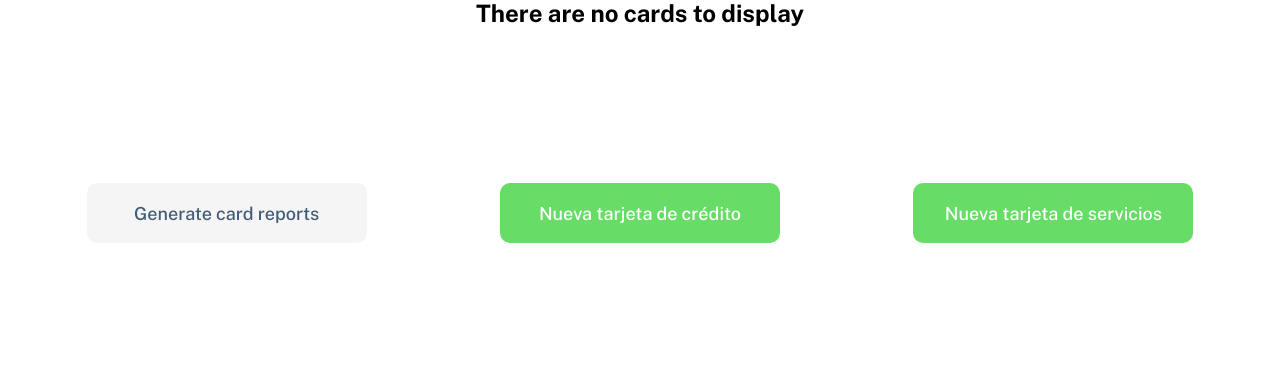
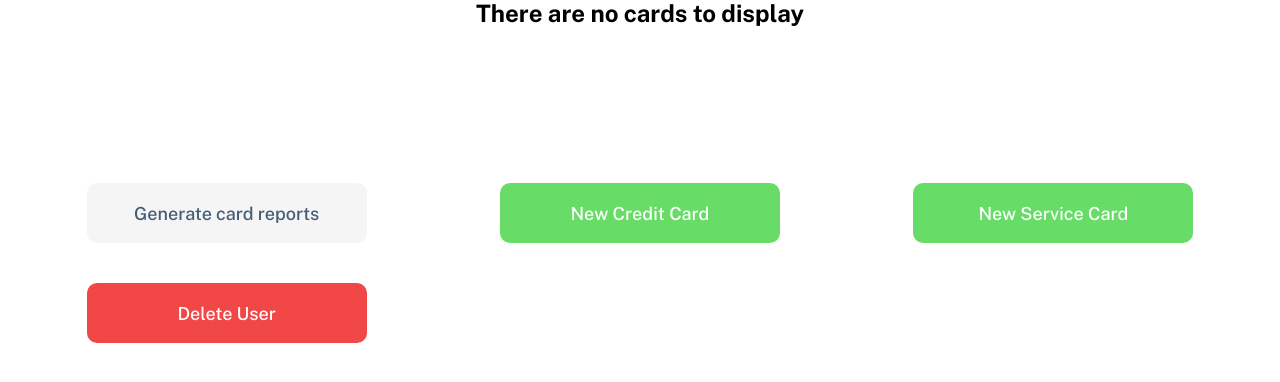
Before and after one commit to sgarnica1/flask-app-cards, a Flask app: template templates/user.html in a window 1280 px wide. Shown: the part 217-599 px from the top of the page. Run offline with Flask 2, Linux system fonts and the light colour scheme; the template is opened without the code that fills it, so the values that code supplies are empty; parts of the project's set-up code (start-up, migrations or seed data) failed here and were passed over; some libraries are stand-ins or nearby versions.

Commit message:
Delete user route added

```diff
--- a/app.py
+++ b/app.py
@@ -1,7 +1,7 @@
 from cards.service_card import ServiceCard
 from cards.credit_card import CreditCard
 from cards.user import User
-from flask import Flask, render_template, request, redirect, url_for
+from flask import Flask, render_template, request, redirect, url_for, flash
 from flask_mysqldb import MySQL
 
 app = Flask(__name__)
@@ -25,8 +25,9 @@ def get_user(id):
     user = query_user(id)
     user_dict = create_user_dict(user[0])
 
+    cursor = mysql.connection.cursor()
+
     # FETCH CREDIT CARD DATA
-    cursor = mysql.connection.cursor()
     cursor.execute(f"""
       SELECT *
       FROM credit_cards
@@ -59,13 +60,13 @@ def get_user(id):
     cards = credit_card_data + service_card_data
 
     # SORT CARDS BY EXPIRATION YEAR
-    cards = sorted(cards, key=lambda i: i['expiration_date']['year'])
+    cards = sorted(cards, key=lambda i: i['expiration_date']['full'])
 
     return render_template(
         'user.html',
         user=user_dict,
         cards=cards,
-        title=user_dict['firstname']
+        title=user_dict['firstname'],
     )
 
 
@@ -138,10 +139,7 @@ def post_add_card(type):
         # COMMIT MYSQL CODE
         mysql.connection.commit()
 
-        # CREATE CARD JSON
-        new_card.export_info()
-
-        return redirect(url_for('index_get'))
+        return redirect(url_for('get_user', id=user_id))
 
 
 @app.route('/<string:type>-card/<int:card_number>', methods=['GET'])
@@ -167,16 +165,63 @@ def get_card(type, card_number):
     return render_template('card-info.html', card=card_dict, user=user_dict, title=f"{type.capitalize()} Card Info")
 
 
-@ app.route('/delete/<string:type>-card/<int:id>', methods=['DELETE'])
-def delete_card(type, id):
+# DELETE
+@ app.route('/delete/<string:type>-card/<int:id>', methods=['DELETE', 'GET'])
+def delete_card(type: str, id: int):
     cursor = mysql.connection.cursor()
+    # GET USER ID
+    cursor.execute(f'SELECT user_id from {type}_cards WHERE card_id={id}')
+    user_id = cursor.fetchall()[0]
+
+    # DELETE CARD
     cursor.execute(f'DELETE FROM {type}_cards WHERE card_id = {id}')
     mysql.connection.commit()
-    return redirect(url_for('index_get'))
+
+    # REDIRECT TO USER PAGE
+    return redirect(url_for('get_user', id=user_id))
 
 
-# GENERATE REPORT FOR CARD
-@app.route('/report/user/<int:user_id>')
+@app.route('/delete/user/<int:user_id>', methods=['DELETE', 'GET'])
+def delete_user(user_id: int):
+    user = query_user(user_id)
+
+    cursor = mysql.connection.cursor()
+
+    # FETCH CREDIT CARD DATA
+    cursor.execute(f"""
+      SELECT *
+      FROM credit_cards
+      INNER JOIN users ON users.user_id = credit_cards.user_id
+      WHERE users.user_id={user_id}
+    """)
+    credit_card = cursor.fetchall()
+
+    # FETCH SERVICE CARD DATA
+    cursor.execute(f"""
+      SELECT *
+      FROM service_cards
+      INNER JOIN users ON users.user_id = service_cards.user_id
+      WHERE users.user_id={user_id}
+    """)
+    service_card = cursor.fetchall()
+
+    if len(credit_card) > 0 or len(service_card) > 0:
+        flash('You must delete all cards before deleting user')
+        return redirect(url_for('get_user', id=user_id))
+    else:
+        try:
+            cursor = mysql.connection.cursor()
+            cursor.execute(f'DELETE FROM users WHERE user_id={user_id}')
+            mysql.connection.commit()
+            flash('User deleted succesfully')
+            return redirect(url_for('index_get'))
+        except:
+            flash('There was an error deleting the user')
+            return redirect(url_for('get_user', id=user_id))
+
+
+# GENERATE REPORTS
+@ app.route('/report/user/<int:user_id>')
 def user_report(user_id: int):
     # FETCH USER
     user = query_user(user_id)
@@ -223,7 +268,7 @@ def user_report(user_id: int):
     return(redirect(url_for('get_user', id=user_id)))
 
 
-@app.route('/report/<string:type>/<string:card_number>')
+@ app.route('/report/<string:type>/<string:card_number>')
 def card_report(type: str, card_number: str):
     cursor = mysql.connection.cursor()
     cursor.execute(
@@ -255,7 +300,7 @@ def card_report(type: str, card_number: str):
 
 
 # 404 ERROR
-@app.errorhandler(404)
+@ app.errorhandler(404)
 def not_found(e):
     return render_template('404.html', title="Not Found")
 
--- a/templates/user.html
+++ b/templates/user.html
@@ -1,4 +1,18 @@
 {% extends 'utils/layout.html' %} {% block body %}
+
+{% with messages = get_flashed_messages() %}
+{% if messages %}
+{% for message in messages %}
+<section class="alert">
+  <p class="alert__message danger">{{message}}</p>
+</section>
+{% endfor %}
+{% endif %}
+{% endwith %}
+
+{% if flash_state == False %}
+<p>Hol</p>
+{% endif %}
 
 <section class="user-profile">
   {% if cards|length > 0 %}
@@ -19,10 +33,11 @@
 
   <section class="user-profile__actions">
     <a href="/report/user/{{user['user_id']}}" class="add-card button button-secondary">Generate card reports</a>
-    <a href="/add/user/{{user['user_id']}}/credit-card" class="add-card credit button button-primary">Nueva tarjeta de
-      crédito</a>
-    <a href="/add/user/{{user['user_id']}}/service-card" class="add-card service button button-primary">Nueva tarjeta de
-      servicios</a>
+    <a href="/add/user/{{user['user_id']}}/credit-card" class="add-card credit button button-primary">New Credit
+      Card</a>
+    <a href="/add/user/{{user['user_id']}}/service-card" class="add-card service button button-primary">New Service
+      Card</a>
+    <a href="/delete/user/{{user['user_id']}}" class="add-card button button-danger">Delete User</a>
   </section>
 </section>
 
```
Also changed, not shown: static/css/styles.css (+28 -0 lines), templates/index.html (+10 -0 lines).
